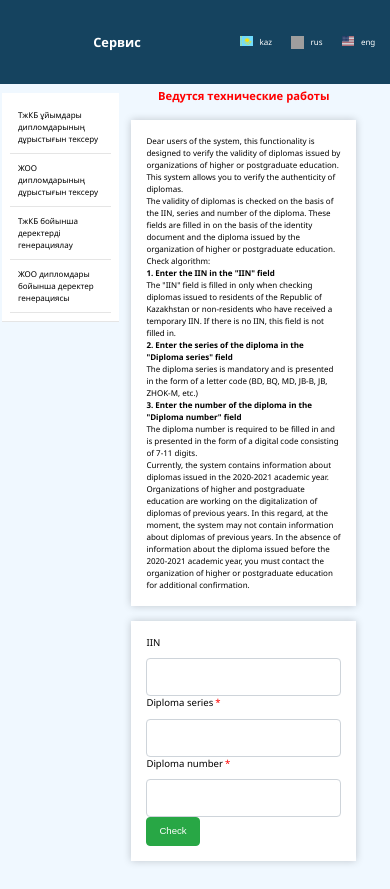
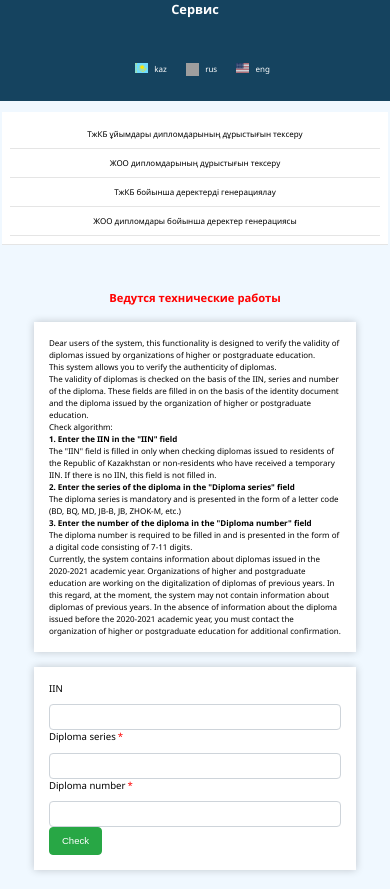
Before and after one commit to TheElderLord/Checker, a Vue app: page /check-valid in a window 390 px wide. Built offline with nearby package versions, Linux system fonts and the light colour scheme; grey boxes are pictures that could not be loaded.

Commit message:
Mobile screen adaptation

```diff
--- a/src/App.vue
+++ b/src/App.vue
@@ -199,19 +199,30 @@ export default {
   .acc{
     font-size: 0.7rem;
   }
-  .header-wrapper{
-    height: 10vh;
-  }
+
   .header-wrapper h1{
     margin: 0;
     padding: 0;
     font-size: .8rem;
   }
   .sidebar-wrapper{
-    top:10.5%;
+
+      top: calc(10vh + 1.5rem);
+
+    width: 100%;
+    height: fit-content;
+  }
+  .router-wrapper{
+    margin-top: 22vh;
+    margin-left: 0;
+    width: 100%;
   }
   .acc{
-    margin-top: 10vh;
+    margin-top: calc(10vh + 1rem);
+  }
+  .header-wrapper{
+    height: 12vh;
+    display: block;
   }
 
 
@@ -220,7 +231,10 @@ export default {
 
   }
   .lang{
-    width: 40%;
+    position: absolute;
+    top:50%;
+    left: 33%;
+    width: 100%
 
   }
   .icon{
@@ -267,20 +281,31 @@ export default {
   /* ... */
 }
 @media (max-width: 320px){
-  .header-wrapper{
+  /*.header-wrapper{
     height: 10vh;
   }
   .sidebar-wrapper{
     top: 10%;
   }
+  */
+  .sidebar-wrapper{
+    top: calc(10vh + 1.5rem);
+  }
+  .header-wrapper{
+    height: 15vh;
+    display: block;
+  }
   .acc{
-    margin-top: 15vh;
+    margin-top: calc(14vh + 1rem);
   }
   .title{
     width:50%;
   }
   .lang{
-    width: 50%;
+    position: absolute;
+    top:60%;
+    left: 30%;
+    width: 100%
 
   }
 
--- a/src/components/SideBar.vue
+++ b/src/components/SideBar.vue
@@ -126,6 +126,7 @@ export default {
 
 
 
+
 }
 
 .menu {
@@ -149,19 +150,26 @@ a {
 
 @media (min-width: 320px) and (max-width: 425px) {
 
+    aside{
+        width: 100%;
+        height: 100%;
+    }
     .sidebar{
-        width:30vw;
+        /*width:30vw;
+        */
+    width: 100%;
+    height: fit-content;
     }
 
     .menu {
 
         flex: 1;
-        width: fit-content;
+        width: 100%;
         padding: 0.5rem;
         margin: 0;
         font-size: 0.5rem;
         font-weight: normal;
-        text-align:left;
+        text-align:center;
 
 
 
--- a/src/components/Valid.vue
+++ b/src/components/Valid.vue
@@ -101,15 +101,15 @@
               <button type="button" class="btn btn-success" id="verify-btn" data-localized="verify-btn" @click="checkDiploma()">{{lang === 'rus' ? 'Проверить' : lang ==='kz' ? 'Тексеру' : 'Check'}}</button>
             </div>
             <div class="cards" v-if="data">
-              <router-link :to="{ path: '/records', query: { lang,id:data.id } }">
+              <!-- <router-link :to="{ path: '/records', query: { lang,id:data.id } }"> -->
               <div class="card" >
                 <div class="card-text ">
 
                   <div class="boldtxt"><span class="material-symbols-outlined">
                     done
                     </span>
-                    Диплом действителен</div>
-                    <div class="regul"></div>
+                    </div>
+                    <div class="regul">Диплом действителен</div>
                 </div>
                <div class="org-name">
                 <div class="boldtxt"> Диплом выдан следующей организацией </div>
@@ -138,7 +138,7 @@
                </div>
 
               </div>
-            </router-link>
+            <!-- </router-link> -->
 
 
             </div>
--- a/src/components/styles/valid.css
+++ b/src/components/styles/valid.css
@@ -261,8 +261,7 @@ table {
     padding:2%;
     margin: 1% 0 0 0;
     width: 100%;
-    background-color: #fff;
-    box-shadow: 0 0 8px rgba(0,0,0,0.2);
+
 }
 .boldtxt{
     margin-top: 0.5%;
@@ -310,6 +309,7 @@ table {
     color: white
 }
 @media (min-width: 320px) and (max-width: 425px) {
+
     .collapse-content{
      font-size: 0.5rem;
     }
@@ -321,3 +321,45 @@ table {
     }
 
  }
+ @media (min-width:320px) {
+
+    .card-text{
+
+        width: 100%;
+    }
+    .card-text .boldtxt{
+        width: fit-content;
+        display: flex;
+        justify-content: center;
+        align-items: center;
+    }
+    .card-text .boldtxt span{
+       font-size: 14px;
+    }
+    .card-text .regul{
+        width: fit-content;
+        display: flex;
+        justify-content: center;
+        align-items: center;
+    }
+    .card div:not(:first-child) {
+        display: block;
+        width: 100%;
+
+        /* Your styles for the divs except the first one */
+      }
+        .card div:not(:first-child) .boldtxt{
+            width: 100%;
+
+        }
+        .card div:not(:first-child) .regul{
+            width: 100%;
+
+        }
+    .form-section input{
+        font-size: 0.5rem;
+    }
+
+
+
+ }
```
